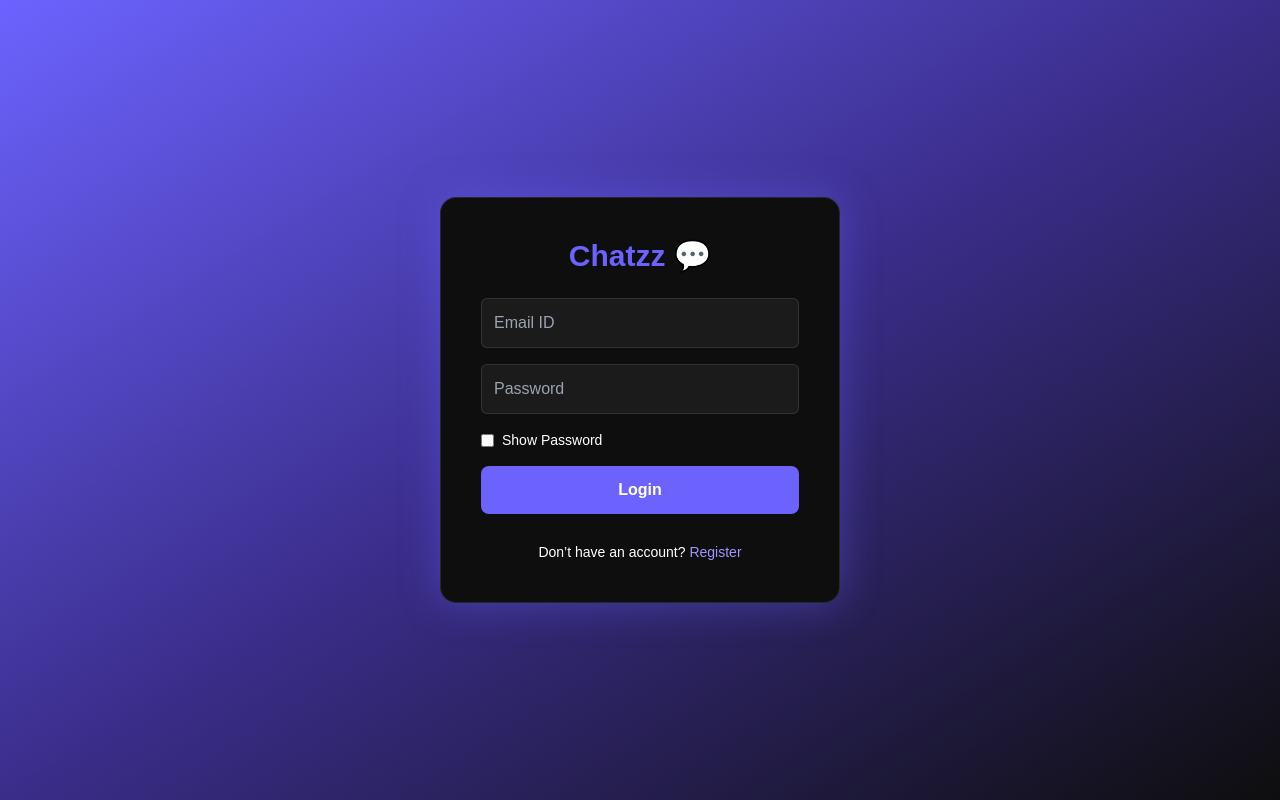
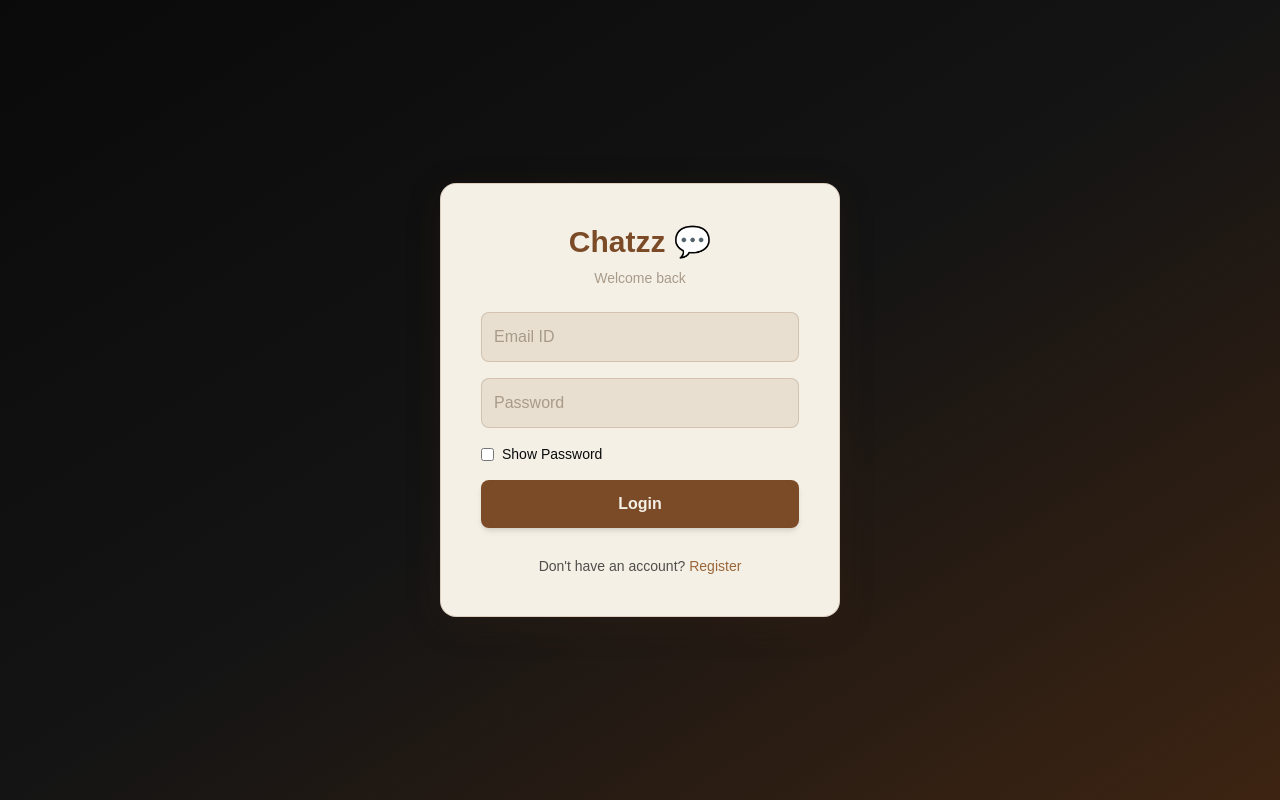
Before and after one commit to sudhanshuXd07/realtime-chat-app, a React (Vite) app in the folder frontend/: page / in a window 1280 px wide. Built offline with nearby package versions, Linux system fonts and the light colour scheme; no server answers.

Commit message:
updates UI

```diff
--- a/frontend/src/App.css
+++ b/frontend/src/App.css
@@ -9,9 +9,10 @@
 html, body, #root {
   width: 100%;
   height: 100%;
-  background: none;
-  overflow: hidden; /* You can set to auto if you need scroll later */
+  background: #0A0A0A;
+  overflow: hidden;
   font-family: 'Poppins', sans-serif;
+  color: #F5F0E6;
 }
 
 /* App container */
@@ -21,5 +22,5 @@ html, body, #root {
   display: flex;
   justify-content: center;
   align-items: center;
-  background: none;
+  background: #0A0A0A;
 }
--- a/frontend/src/components/test.jsx
+++ b/frontend/src/components/test.jsx
@@ -11,9 +11,9 @@ function App() {
   }, []);
 
   return (
-    <div>
-      <h1>Frontend Connected ✅</h1>
-      <p>Message from backend: {msg}</p>
+    <div className="min-h-screen flex flex-col items-center justify-center bg-black text-cream font-poppins p-8">
+      <h1 className="text-2xl font-bold text-brown-light mb-2">Frontend Connected ✅</h1>
+      <p className="text-cream-muted">Message from backend: {msg}</p>
     </div>
   );
 }
--- a/frontend/src/index.css
+++ b/frontend/src/index.css
@@ -8,4 +8,46 @@ html, body, #root {
   margin: 0;
   padding: 0;
   font-family: 'Poppins', sans-serif;
+  background-color: #0A0A0A;
+  color: #F5F0E6;
 }
+
+/* Custom scrollbar — brown/cream on dark */
+* {
+  scrollbar-width: thin;
+  scrollbar-color: #7B4B28 #1E1E1E;
+}
+
+*::-webkit-scrollbar {
+  width: 6px;
+  height: 6px;
+}
+
+*::-webkit-scrollbar-track {
+  background: #1E1E1E;
+}
+
+*::-webkit-scrollbar-thumb {
+  background: #7B4B28;
+  border-radius: 3px;
+}
+
+*::-webkit-scrollbar-thumb:hover {
+  background: #9A6639;
+}
+
+@layer components {
+  .auth-input {
+    @apply p-3 rounded-lg bg-cream-dark text-black border border-brown/20
+           placeholder:text-cream-dim focus:outline-none focus:ring-2 focus:ring-brown focus:border-brown;
+  }
+
+  .auth-btn {
+    @apply bg-brown hover:bg-brown-light text-cream font-semibold py-3 rounded-lg
+           transition shadow-md hover:shadow-glow;
+  }
+
+  .auth-link {
+    @apply text-brown-light cursor-pointer hover:text-brown hover:underline transition;
+  }
+}
--- a/frontend/src/pages/Login.jsx
+++ b/frontend/src/pages/Login.jsx
@@ -24,11 +24,16 @@ function Login() {
   };
 
   return (
-    <div className="min-h-screen w-full flex justify-center items-center bg-gradient-to-br from-primary via-[#3a2d8a] to-dark text-light font-poppins">
-      <div className="bg-dark w-[400px] p-10 rounded-2xl border border-white/10 shadow-[0_0_40px_rgba(108,99,255,0.4)] text-center">
-        <h1 className="text-primary text-3xl font-bold mb-6">Chatzz 💬</h1>
+    <div className="min-h-screen w-full flex justify-center items-center bg-gradient-to-br from-black via-black-light to-brown-deeper font-poppins">
+      <div className="bg-cream w-[400px] p-10 rounded-2xl border border-brown/20 shadow-card text-center">
+        <h1 className="text-brown text-3xl font-bold mb-2">Chatzz 💬</h1>
+        <p className="text-cream-dim text-sm mb-6">Welcome back</p>
 
-        {error && <p className="text-red-400 mb-2">{error}</p>}
+        {error && (
+          <p className="text-brown-deeper bg-brown/10 border border-brown/30 rounded-lg px-3 py-2 mb-4 text-sm">
+            {error}
+          </p>
+        )}
 
         <form onSubmit={handleSubmit} className="flex flex-col gap-4">
           <input
@@ -37,7 +42,7 @@ function Login() {
             placeholder="Email ID"
             value={form.email}
             onChange={handleChange}
-            className="p-3 rounded-md bg-[#1b1b1b] text-light border border-white/10 focus:outline-none focus:ring-2 focus:ring-primary"
+            className="auth-input"
             required
           />
 
@@ -47,32 +52,27 @@ function Login() {
             placeholder="Password"
             value={form.password}
             onChange={handleChange}
-            className="p-3 rounded-md bg-[#1b1b1b] text-light border border-white/10 focus:outline-none focus:ring-2 focus:ring-primary"
+            className="auth-input"
             required
           />
 
-          <div className="text-left text-sm flex items-center gap-2">
+          <div className="text-left text-sm flex items-center gap-2 text-black">
             <input
               type="checkbox"
               checked={showPassword}
               onChange={() => setShowPassword(!showPassword)}
+              className="accent-brown"
             />
             <label>Show Password</label>
           </div>
 
-          <button
-            type="submit"
-            className="bg-primary hover:bg-[#7b72ff] text-white font-semibold py-3 rounded-lg transition"
-          >
+          <button type="submit" className="auth-btn">
             Login
           </button>
 
-          <p className="text-sm mt-3">
-            Don’t have an account?{" "}
-            <span
-              className="text-[#a094ff] cursor-pointer hover:underline"
-              onClick={() => navigate("/register")}
-            >
+          <p className="text-sm mt-3 text-black/70">
+            Don't have an account?{" "}
+            <span className="auth-link" onClick={() => navigate("/register")}>
               Register
             </span>
           </p>
--- a/frontend/src/pages/Register.jsx
+++ b/frontend/src/pages/Register.jsx
@@ -22,11 +22,16 @@ function Register() {
   };
 
   return (
-    <div className="min-h-screen w-full flex justify-center items-center bg-gradient-to-br from-primary via-[#3a2d8a] to-dark text-light font-poppins">
-      <div className="bg-dark w-[400px] p-10 rounded-2xl border border-white/10 shadow-[0_0_40px_rgba(108,99,255,0.4)] text-center">
-        <h1 className="text-primary text-3xl font-bold mb-6">Chatzz 💬</h1>
+    <div className="min-h-screen w-full flex justify-center items-center bg-gradient-to-br from-black via-black-light to-brown-deeper font-poppins">
+      <div className="bg-cream w-[400px] p-10 rounded-2xl border border-brown/20 shadow-card text-center">
+        <h1 className="text-brown text-3xl font-bold mb-2">Chatzz 💬</h1>
+        <p className="text-cream-dim text-sm mb-6">Create your account</p>
 
-        {error && <p className="text-red-400 mb-2">{error}</p>}
+        {error && (
+          <p className="text-brown-deeper bg-brown/10 border border-brown/30 rounded-lg px-3 py-2 mb-4 text-sm">
+            {error}
+          </p>
+        )}
 
         <form onSubmit={handleSubmit} className="flex flex-col gap-4">
           <input
@@ -35,7 +40,7 @@ function Register() {
             placeholder="Username"
             value={form.username}
             onChange={handleChange}
-            className="p-3 rounded-md bg-[#1b1b1b] text-light border border-white/10 focus:outline-none focus:ring-2 focus:ring-primary"
+            className="auth-input"
             required
           />
 
@@ -45,15 +50,16 @@ function Register() {
             placeholder="Password"
             value={form.password}
             onChange={handleChange}
-            className="p-3 rounded-md bg-[#1b1b1b] text-light border border-white/10 focus:outline-none focus:ring-2 focus:ring-primary"
+            className="auth-input"
             required
           />
 
-          <div className="text-left text-sm flex items-center gap-2">
+          <div className="text-left text-sm flex items-center gap-2 text-black">
             <input
               type="checkbox"
               checked={showPassword}
               onChange={() => setShowPassword(!showPassword)}
+              className="accent-brown"
             />
             <label>Show Password</label>
           </div>
@@ -64,23 +70,17 @@ function Register() {
             placeholder="Email ID"
             value={form.email}
             onChange={handleChange}
-            className="p-3 rounded-md bg-[#1b1b1b] text-light border border-white/10 focus:outline-none focus:ring-2 focus:ring-primary"
+            className="auth-input"
             required
           />
 
-          <button
-            type="submit"
-            className="bg-primary hover:bg-[#7b72ff] text-white font-semibold py-3 rounded-lg transition"
-          >
+          <button type="submit" className="auth-btn">
             Register
           </button>
 
-          <p className="text-sm mt-3">
+          <p className="text-sm mt-3 text-black/70">
             Already have an account?{" "}
-            <span
-              className="text-[#a094ff] cursor-pointer hover:underline"
-              onClick={() => navigate("/")}
-            >
+            <span className="auth-link" onClick={() => navigate("/")}>
               Login
             </span>
           </p>
--- a/frontend/tailwind.config.js
+++ b/frontend/tailwind.config.js
@@ -7,12 +7,35 @@ module.exports = {
   theme: {
     extend: {
       colors: {
-        primary: "#6C63FF", // main purple
-        dark: "#0e0e0e",   // black background
-        light: "#ffffff",  // white text
+        black: {
+          DEFAULT: "#0A0A0A",
+          light: "#141414",
+          soft: "#1E1E1E",
+          muted: "#2A2A2A",
+        },
+        cream: {
+          DEFAULT: "#F5F0E6",
+          dark: "#E8DFD0",
+          muted: "#C9BEAE",
+          dim: "#A89B8A",
+        },
+        brown: {
+          DEFAULT: "#7B4B28",
+          light: "#9A6639",
+          dark: "#5C381C",
+          deeper: "#3D2412",
+        },
+        // Legacy aliases
+        primary: "#7B4B28",
+        dark: "#0A0A0A",
+        light: "#F5F0E6",
       },
       fontFamily: {
         poppins: ["Poppins", "sans-serif"],
+      },
+      boxShadow: {
+        card: "0 8px 32px rgba(61, 36, 18, 0.25)",
+        glow: "0 0 40px rgba(123, 75, 40, 0.3)",
       },
     },
   },
```
Also changed, not shown: frontend/src/pages/Chat.jsx (+36 -27 lines), 1 other file (tests, documents, lock files or other folders).
